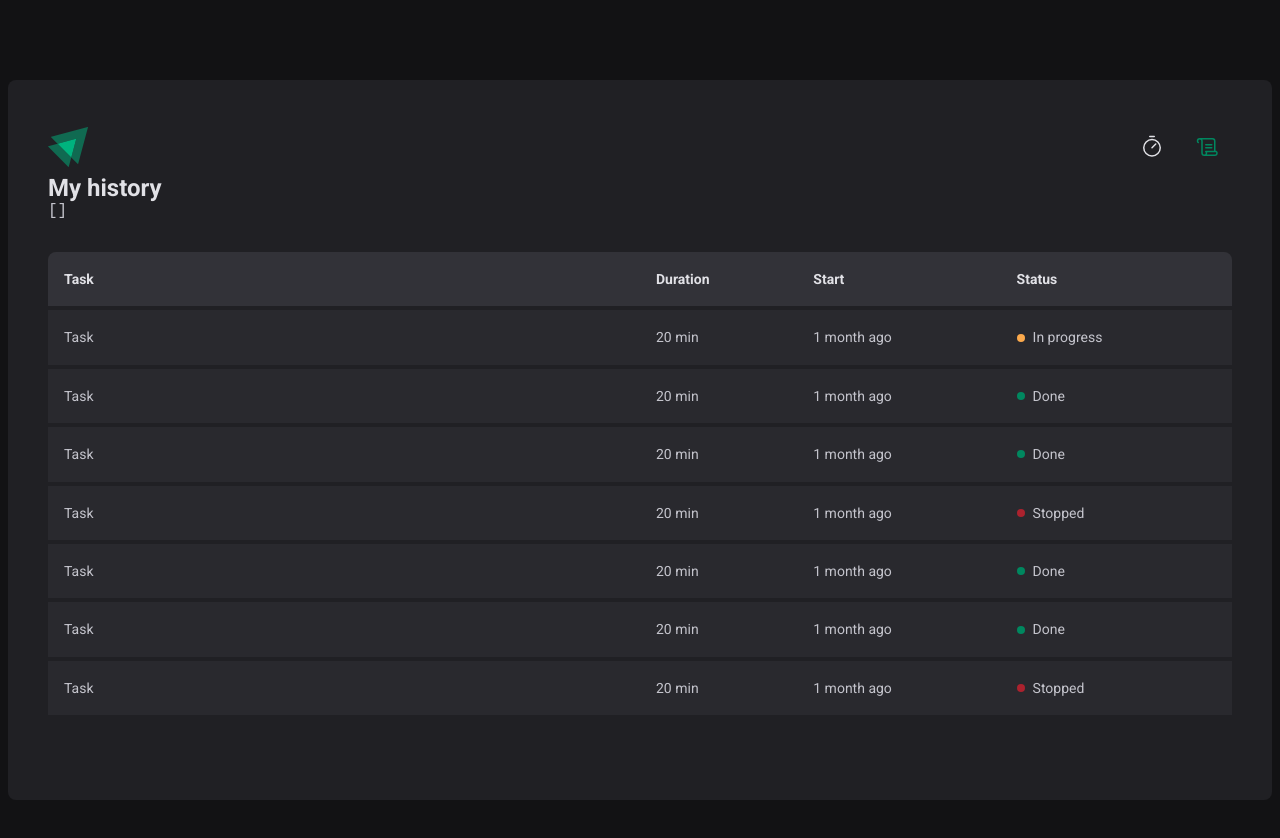
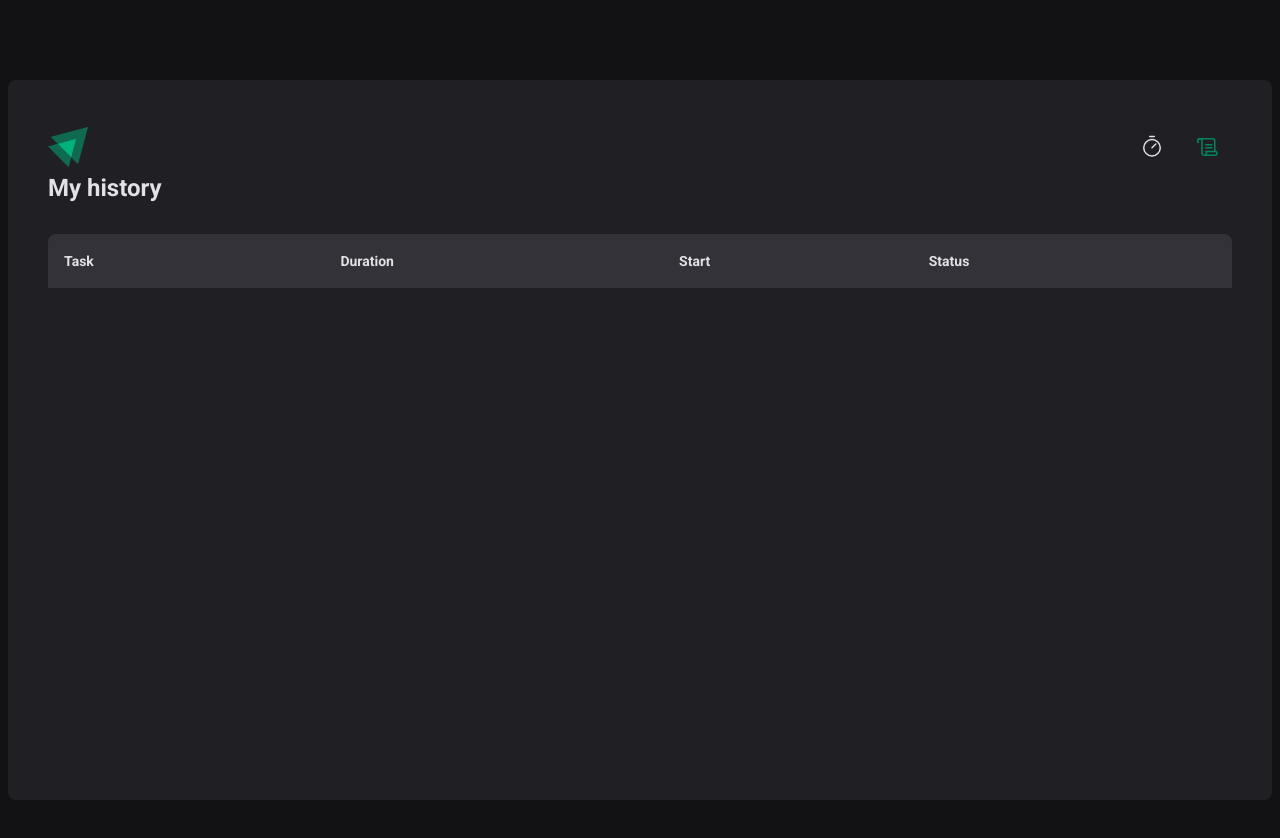
Before and after one commit to andrei-ce/pomodoro, a React (Vite) app: page /history in a window 1280 px wide. Shown: the top 838 px of the page. Built offline with nearby package versions, Linux system fonts and the light colour scheme.

Commit message:
checkpoint: before useReducers implemented

```diff
--- a/src/contexts/CycleContext.tsx
+++ b/src/contexts/CycleContext.tsx
@@ -27,13 +27,13 @@ interface CycleStateInterface {
   markActiveCycleAsDone: () => void
 }
 
-interface CycledContextProviderProps {
+interface CycleContextProviderProps {
   children: ReactNode
 }
 
 export const CycleContext = createContext({} as CycleStateInterface)
 
-export function CycleContextProvider({ children }: CycledContextProviderProps) {
+export function CycleContextProvider({ children }: CycleContextProviderProps) {
   const [cycles, setCycles] = useState<Cycle[]>([])
   const [activeCycleId, setActiveCycleId] = useState<string | null>(null)
   const [secondsPassed, setSecondsPassed] = useState(0)
@@ -42,18 +42,6 @@ export function CycleContextProvider({ children }: CycledContextProviderProps) {
 
   function updateSecondsPassed(s: number) {
     setSecondsPassed(s)
-  }
-
-  function markActiveCycleAsDone() {
-    setCycles((prevState) =>
-      prevState.map((cycle) => {
-        if (cycle.id === activeCycleId) {
-          return { ...cycle, endDate: new Date() }
-        } else {
-          return cycle
-        }
-      }),
-    )
   }
 
   function createNewCycle(data: any) {
@@ -69,6 +57,18 @@ export function CycleContextProvider({ children }: CycledContextProviderProps) {
     setCycles((state) => [...state, newCycle])
     setActiveCycleId(id)
     setSecondsPassed(0) // otherwise we will reuse the secondsPassed from the previous task, if there was one
+  }
+
+  function markActiveCycleAsDone() {
+    setCycles((prevState) =>
+      prevState.map((cycle) => {
+        if (cycle.id === activeCycleId) {
+          return { ...cycle, endDate: new Date() }
+        } else {
+          return cycle
+        }
+      }),
+    )
   }
 
   function stopActiveCycle() {
--- a/src/pages/History/index.tsx
+++ b/src/pages/History/index.tsx
@@ -1,6 +1,7 @@
 import { useContext } from 'react'
 import { CycleContext } from '../../contexts/CycleContext'
 import { HistoryContainer, HistoryList, Status } from './styles'
+import { formatDistanceToNow } from 'date-fns'
 
 export function History() {
   const { cycles } = useContext(CycleContext)
@@ -8,8 +9,6 @@ export function History() {
   return (
     <HistoryContainer>
       <h1>My history</h1>
-
-      <pre>{JSON.stringify(cycles, null, 3)}</pre>
 
       <HistoryList>
         <table>
@@ -22,62 +21,34 @@ export function History() {
             </tr>
           </thead>
           <tbody>
-            <tr>
+            {cycles.map((cycle) => {
+              return (
+                <tr key={cycle.id}>
+                  <td>{cycle.task}</td>
+                  <td>{cycle.startingMinutes}</td>
+                  <td>
+                    {formatDistanceToNow(cycle.startDate, { addSuffix: true })}
+                  </td>
+                  <td>
+                    {cycle.endDate && <Status statusColor="green">Done</Status>}
+                    {cycle.interruptionDate && (
+                      <Status statusColor="red">Interrupted</Status>
+                    )}
+                    {!cycle.endDate && !cycle.interruptionDate && (
+                      <Status statusColor="yellow">In Progress</Status>
+                    )}
+                  </td>
+                </tr>
+              )
+            })}
+            {/* <tr>
               <td>Task</td>
               <td>20 min</td>
               <td>1 month ago</td>
               <td>
                 <Status statusColor="yellow">In progress</Status>
               </td>
-            </tr>
-            <tr>
-              <td>Task</td>
-              <td>20 min</td>
-              <td>1 month ago</td>
-              <td>
-                <Status statusColor="green">Done</Status>
-              </td>
-            </tr>
-            <tr>
-              <td>Task</td>
-              <td>20 min</td>
-              <td>1 month ago</td>
-              <td>
-                <Status statusColor="green">Done</Status>
-              </td>
-            </tr>
-            <tr>
-              <td>Task</td>
-              <td>20 min</td>
-              <td>1 month ago</td>
-              <td>
-                <Status statusColor="red">Stopped</Status>
-              </td>
-            </tr>
-            <tr>
-              <td>Task</td>
-              <td>20 min</td>
-              <td>1 month ago</td>
-              <td>
-                <Status statusColor="green">Done</Status>
-              </td>
-            </tr>
-            <tr>
-              <td>Task</td>
-              <td>20 min</td>
-              <td>1 month ago</td>
-              <td>
-                <Status statusColor="green">Done</Status>
-              </td>
-            </tr>
-            <tr>
-              <td>Task</td>
-              <td>20 min</td>
-              <td>1 month ago</td>
-              <td>
-                <Status statusColor="red">Stopped</Status>
-              </td>
-            </tr>
+            </tr> */}
           </tbody>
         </table>
       </HistoryList>
```
